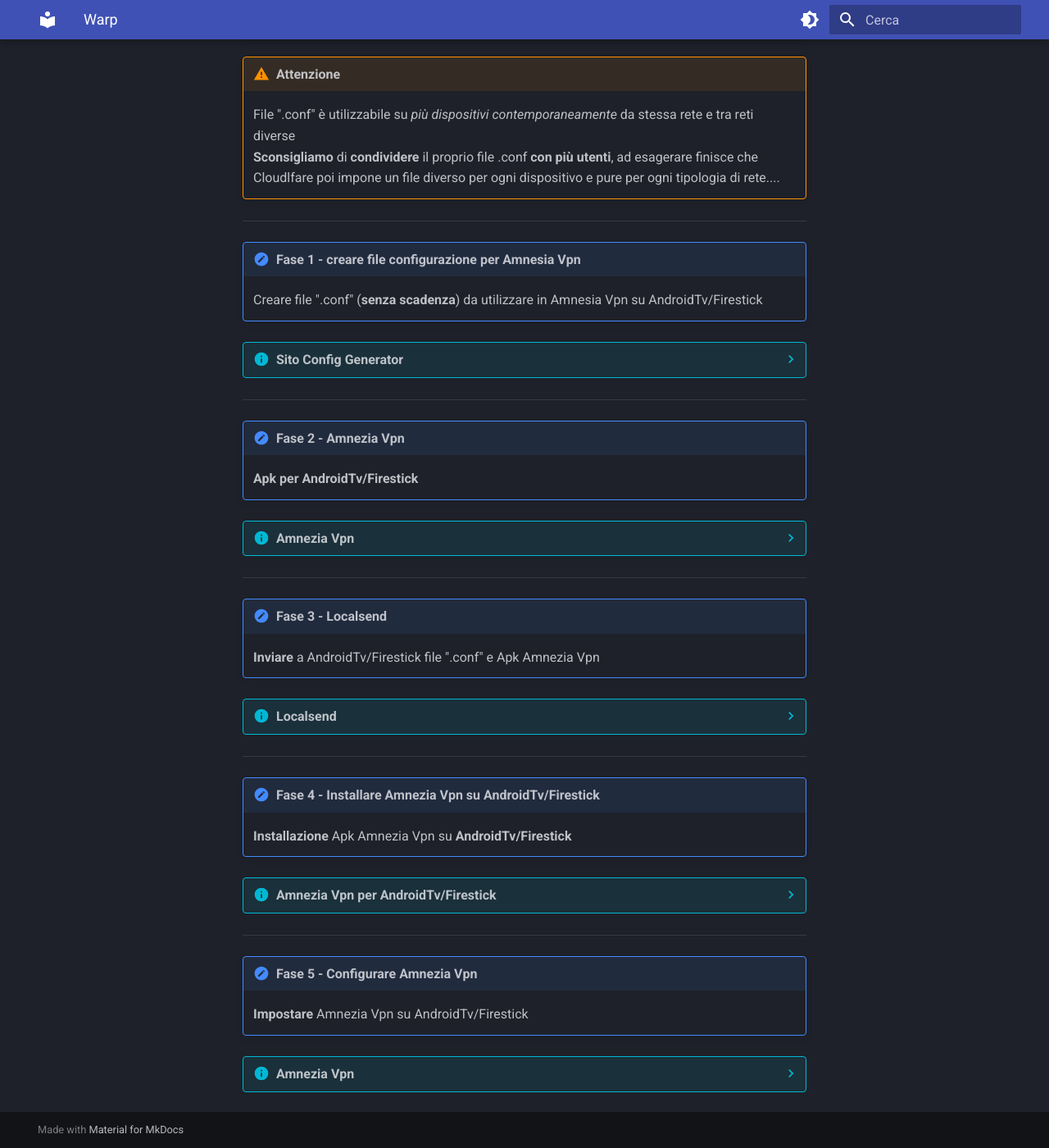
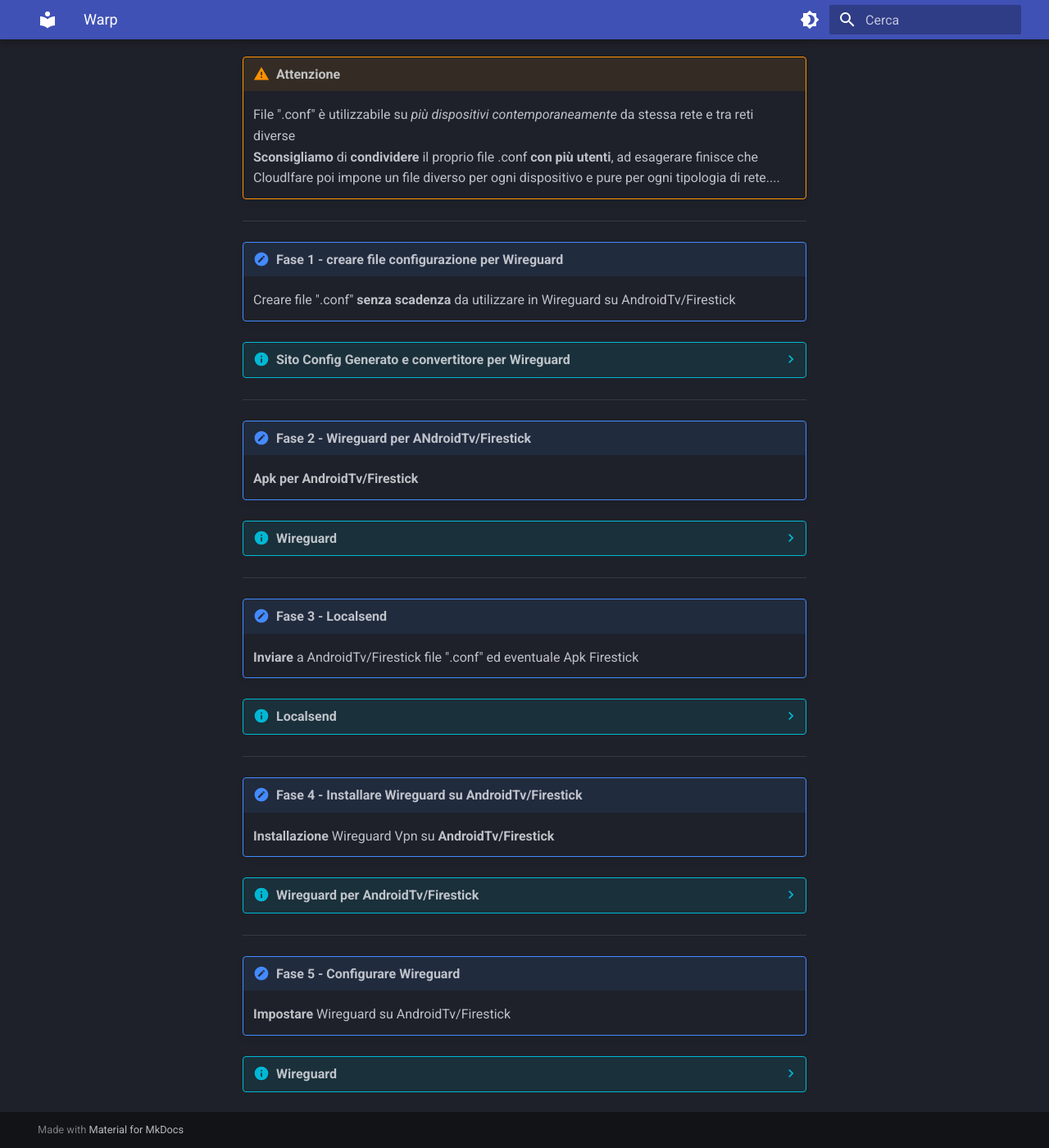
Before and after one commit to campipaolo/Mandrakodi-Wiki, an MkDocs documentation site: the page built from docs/guide/warp.md, in a window 1280 px wide and 1400 px high, scrolled down 484 px. Shown: the whole window at 82% size. Built offline with MkDocs 1.6.1 and Material for MkDocs 9.7.7, drawn with Linux system fonts in a browser that asks for light colours.

Commit message:
warp
rev

```diff
--- a/docs/guide/warp.md
+++ b/docs/guide/warp.md
@@ -3,53 +3,55 @@
 ------
 
 !!! tip "WARP"
-    I links con dicitura "**WARP**" *esigono* l'utilizzo dei seguenti  Software/App  <br>    - **Warp** (Windows/macOS/Linux/Android/iOS) *[si installa da qui](https://one.one.one.one)*, **non richiede** alcuna configurazione <br>    - **Amnezia Vpn** (*AndroidTv/Firestick*) una volta installato **necessita** del file ".conf" per funzionare correttamente
+    I links con dicitura "**WARP**" *esigono* l'utilizzo dei seguenti  Software/App  <br>    - **Warp** (Windows/macOS/Linux/Android/iOS) *[si installa da qui](https://one.one.one.one)*, **non richiede** alcuna configurazione <br>    - **Wireguard** (*AndroidTv/Firestick*) una volta installato **necessita** del file ".conf" per funzionare correttamente
 
 !!! warning "Attenzione"
     File ".conf" è utilizzabile su *più dispositivi contemporaneamente* da stessa rete e tra reti diverse <br> **Sconsigliamo** di **condividere** il proprio file .conf **con più utenti**, ad esagerare finisce che Cloudlfare poi impone un   file diverso per ogni dispositivo e pure per ogni tipologia di rete....
 
 ------
 
-!!! important "Fase 1 - creare file configurazione per Amnesia Vpn"
-    Creare file ".conf" (**senza scadenza**) da utilizzare in Amnesia Vpn su AndroidTv/Firestick
+!!! important "Fase 1 - creare file configurazione per Wireguard"
+    Creare file ".conf" **senza scadenza** da utilizzare in Wireguard su AndroidTv/Firestick
 
-??? info "Sito Config Generator"
+??? info "Sito Config Generato e convertitore per Wireguard"
        **Generare file ".conf" senza scadenza**
 
-    **N.B.: qualora app "Dowloader" non funzionasse, usare smartphone/tablet/pc<br>
-      Il file scaricato poi si invia a AndroidTv/Firestick seguendo i passaggi della "Fase 3"**<br>
-
-    * [Config Generator](https://warp-generator.vercel.app)<br>
-    * Premere il pulsante "Generate"
-    * Premere il pulsante "Download Config"
-    * N.B.: verificare che il file salvato abbia l'estensione "**.conf**" (se diversa, **rinominare** l'estensione)
+    * <a href="https://warp-generator.vercel.app" target="_blank">Config Generator</a>
+    * Premere il pulsante "Generate" per generare la configurazione
+    * Premere il pulsante "Copy" per copiare negli appunti la configurazione
+    * <a href="https://campipaolo.github.io/Mandrakodi-Wiki/guide/converter.html" target="_blank">Convertitore per Wireguard</a>
+    * Nel box di testo "Input" incollare la configurazione
+    * Premere il pulsante "Converti" per generare configurazione nel box di testo "Ouput"
+    * Premere il pulsante "Scarica file" per salvare file ".conf"
+    * N.B.: verificare che il file salvato "wireguard" abbia l'estensione "**.conf**" (se diversa, **rinominare** correggendo)
 
 ------
 
-!!! important "Fase 2 - Amnezia Vpn"
+!!! important "Fase 2 - Wireguard per ANdroidTv/Firestick"
     **Apk per AndroidTv/Firestick**
 
-??? info "Amnezia Vpn"
+??? info "Wireguard"
     **AndroidTv/Firestick**
 
-    **N.B.: qualora app "Dowloader" non funzionasse, usare smartphone/tablet/pc<br>
-      Il file scaricato poi si invia a AndroidTv/Firestick seguendo i passaggi della "Fase 3"**<br>
-
-    * [AndroidTv/Firestick](https://github.com/amnezia-vpn/amneziawg-android/releases/latest): Scaricare "AmneziaWG-x.x.xxxxxxxxx.apk"
+    * <a href="https://download.wireguard.com/android-client/" target="_blank">Wireguard</a>
+    * AndroidTv: installare con link "Google Play Sttore"
+    * Firestick: scaricare apk "com.wireguard.android-x.x.xxxxxxxx.apk"
 
 ------
 
 !!! important "Fase 3 - Localsend"
-    **Inviare** a AndroidTv/Firestick file ".conf" e Apk Amnezia Vpn
+    **Inviare** a AndroidTv/Firestick file ".conf" ed eventuale Apk Firestick
 
 ??? info "Localsend"
     **Windows/macOS/Linux/Android/AndroidTv/iOS/Firestick**
 
+    **N.B.: Sito supporta app "Downloader" per scaricare Apk**<br>
+
     * Installare "Localsend" su entrambi i dispositivi "mittente" e "ricevente"
-    * [Loalsend Windows/macOS/Linux/Android/AndroidTv/iOS](https://localsend.org/it/download)
+    * <a href="https://localsend.org/it/download" target="_blank">Loalsend Windows/macOS/Linux/Android/AndroidTv/iOS</a>
     * Utenti **Firestick**: provare una o più fonti<br>
-    [F-Droid](https://f-droid.org/packages/org.localsend.localsend_app/): scaricare apk versione "armeabi-v7a"<br>
-    [Github](https://github.com/localsend/localsend/releases/latest): scaricare apk "LocalSend-x.xx.x-android-arm32v7.apk"<br>
+     <a href="https://f-droid.org/packages/org.localsend.localsend_app/"target="_blank">scaricare apk versione "armeabi-v7a"</a><br>
+    [Github](https://github.com/localsend/localsend/releases/latest" target="_blank">scaricare apk "LocalSend-x.xx.x-android-arm32v7.apk"</a><br>
     * Avviare Localsend **prima** sul dispositivo "ricevente" e **poi** su quello "mittente"
     * Sul dispositivo "mittente" premere "Invia" e poi "File"
     * Selezionare files da inviare
@@ -60,32 +62,32 @@
 
 ------
 
-!!! important "Fase 4 - Installare Amnezia Vpn  su  AndroidTv/Firestick"
-    **Installazione** Apk Amnezia Vpn su **AndroidTv/Firestick**
+!!! important "Fase 4 - Installare Wireguard  su  AndroidTv/Firestick"
+    **Installazione** Wireguard Vpn su **AndroidTv/Firestick**
 
-??? info "Amnezia Vpn  per AndroidTv/Firestick"
+??? info "Wireguard  per AndroidTv/Firestick"
     **AndroidTv/Firestick**
 
 
     **N.B.: chi ha scaricato apk con Downloader, ha già installato l'app, diversamente l'apk è presente nella cartella "Download"**<br>
 
     * In "Localsend" sul dispositivo "ricevente" in alto a destra l'icona a fianco alla “**i**” elenca la cronologia dei file ricevuti
-    * Cliccare apk Amnezia Vpn
+    * Cliccare apk Wireguard
     * Consentire installazione delle app da Localsend (se richiesto) e installarlo
-    * Alla prima apertura, Amnezia Vpn potrebbe chiedere il permesso di accedere ai file
+    * Alla prima apertura, Wireguard potrebbe chiedere il permesso di accedere ai file
     * Concedere l'autorizzazione, se non appare richiesta, uscire e rientrare
 
 ------
 
-!!! important " Fase 5 - Configurare Amnezia Vpn"
-    **Impostare** Amnezia Vpn su AndroidTv/Firestick
+!!! important " Fase 5 - Configurare Wireguard"
+    **Impostare** Wireguard su AndroidTv/Firestick
 
-??? info "Amnezia Vpn"
+??? info "Wireguard"
     **AndroidTv/Firestick**
 
 
-    * Aprire Amnezia Vpn, premere il pulsante "+", poi "File with connection settings"
+    * Aprire Wireguard, premere il pulsante "+", poi "Importa da file o archivio"
     * Importare il file ".conf", sarà quindi presente nella schermata principale
-    * Cliccare l'interruttore "Connect" per attivare/disattivare
+    * Cliccare l'interruttore in coorispondenza a destra per attivare/disattivare
     * Al primo avvio verrà chiesta conferma di attivazione
     * N.B.: qualora non fosse possibile selezionare il file ".conf" durante l'importazione, installare dallo Store **file manager** come "x-plore " o simili
```
